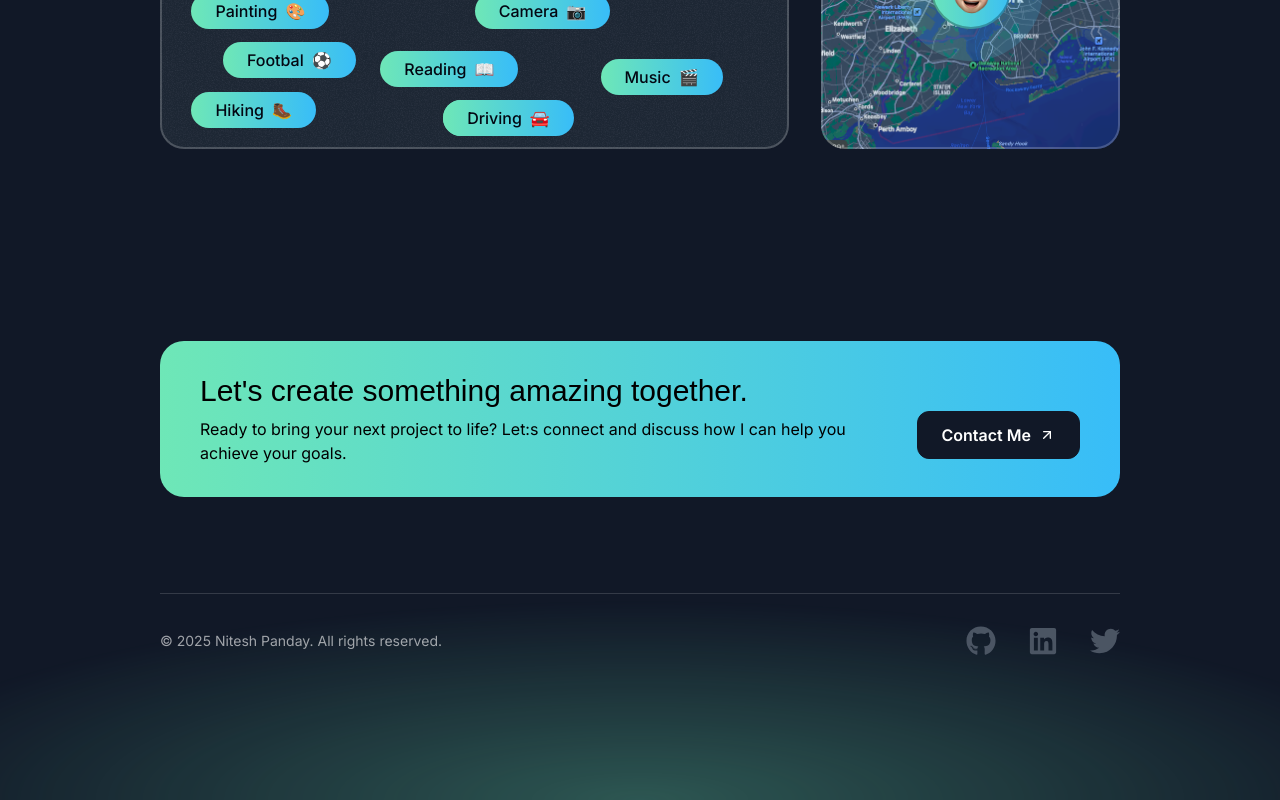
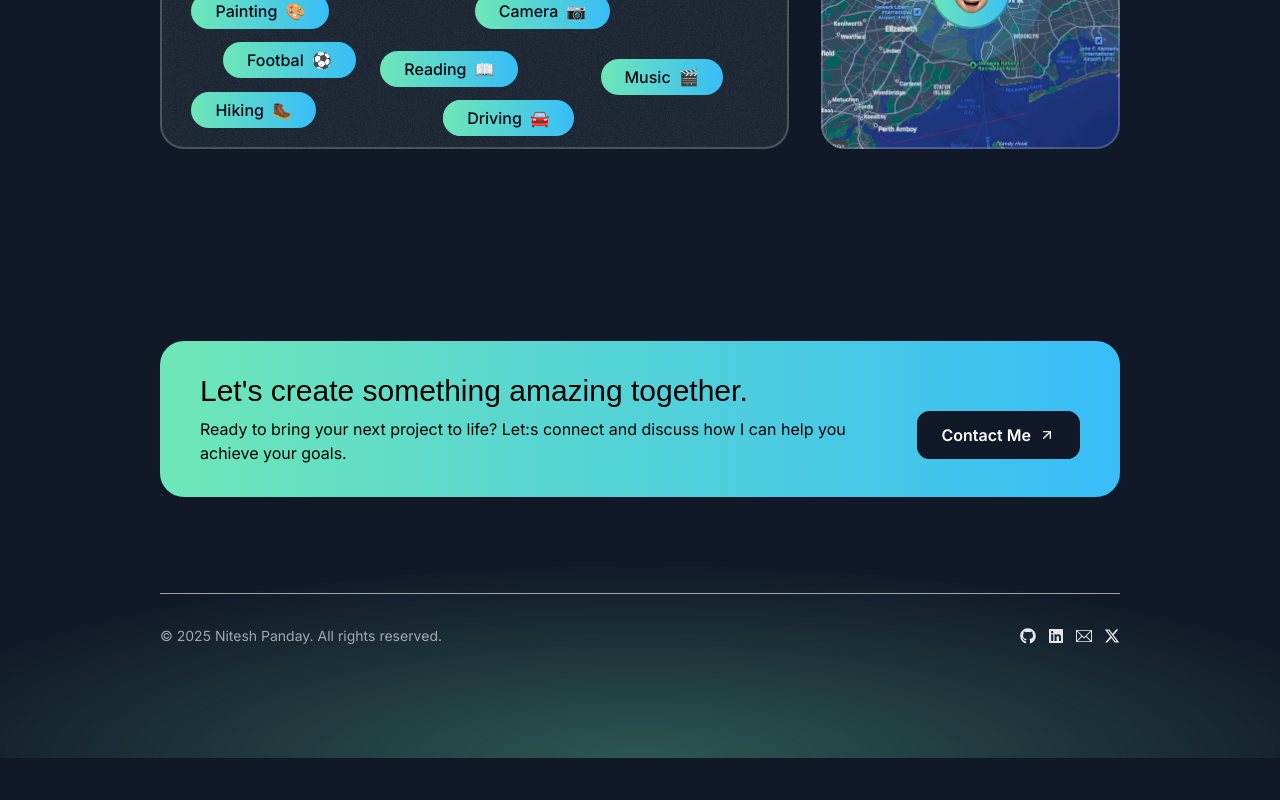
Before and after one commit to Niteshpanday05/portfolio, a Next.js app: page / in a window 1280 px wide. Shown: the part 4583-5383 px from the top of the page. After the commit the page ends 5341 px from the top, so only its background shows below. Built offline with nearby package versions, Linux system fonts and the light colour scheme; a web font is replaced by a local one.

Commit message:
adding personal accounts

```diff
--- a/src/sections/Footer.tsx
+++ b/src/sections/Footer.tsx
@@ -1,6 +1,8 @@
 import ArrowUpRightIcon from "@/assets/icons/arrow-up-right.svg";
 import Link from "next/link";
-import { FaGithub, FaLinkedin, FaTwitter } from "react-icons/fa";
+import { FaGithub, FaLinkedin} from "react-icons/fa";
+import { FaXTwitter } from "react-icons/fa6";
+import { TfiEmail } from "react-icons/tfi";
 
 /*
 const footerLinks = [
@@ -22,7 +24,7 @@ const footerLinks = [
 const socialLinks = [
   {
     title: "GitHub",
-    url: "https://github.com/your-username",
+    url: "https://github.com/Niteshpanday05",
     icon: FaGithub,
   },
   {
@@ -30,16 +32,21 @@ const socialLinks = [
     url: "https://linkedin.com/in/your-username",
     icon: FaLinkedin,
   },
+   {
+    title: "LinkedIn",
+    url: "https://linkedin.com/in/your-username",
+    icon: TfiEmail ,
+  },
   {
     title: "Twitter",
     url: "https://twitter.com/your-username",
-    icon: FaTwitter,
+    icon: FaXTwitter,
   },
 ];
 
 export const Footer = () => {
   return (
-    <footer className="relative pb-28 -z-10 overflow-x-clip">
+    <footer className="relative pb-20  overflow-x-clip">
       <div
         className="absolute h-[400px] w-[1600px] bottom-0 left-1/2
       -translate-x-1/2 bg-emerald-300/30
@@ -49,11 +56,11 @@ export const Footer = () => {
       </div>
 
       <div className="container">
-        <div className="border-t border-white/15 py-8 text-sm flex flex-col md:flex-row md:justify-between items-center gap-8">
+        <div className="border-t border-white/60 py-8 text-sm flex flex-col md:flex-row md:justify-between items-center gap-8">
           <p className="text-white/60">
             © {new Date().getFullYear()} Nitesh Panday. All rights reserved.
           </p>
-          <nav className="flex flex-col md:flex-row items-center gap-8">
+          <nav className="flex flex-row md:flex-row items-center gap-3">
             {socialLinks.map(({ title, url, icon: Icon }) => (
               <a
                 key={title}
@@ -61,9 +68,9 @@ export const Footer = () => {
                 target="_blank"
                 rel="noopener noreferrer"
                 aria-label={title}
-                className="text-3xl text-gray-600 hover:text-emerald-400 transition-transform transform hover:scale-110"
+                className=" z-50 inline-flex items-center text-gray-200 hover:text-emerald-400 transition hover:scale-110"
               >
-                <Icon />
+                <Icon className="size-4" />
               </a>
             ))}
           </nav>
```
